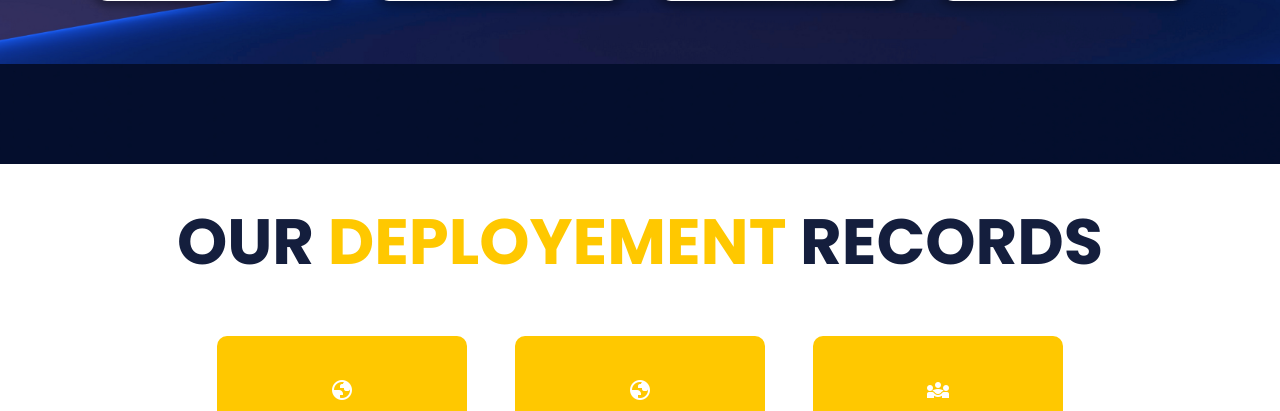
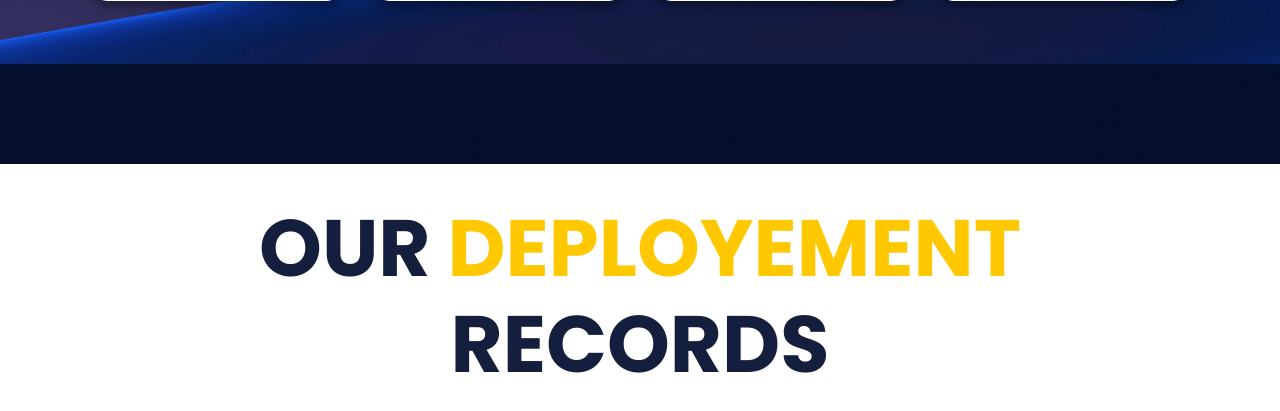
Before and after one commit to reva007kali/perwita, a PHP site: page / in a window 1280 px wide; the page is wider, and only the part inside the window is pictured. Shown: the part 3036-3447 px from the top of that part. Run offline with PHP 8.4, Linux system fonts and the light colour scheme.

Commit message:
commit again

```diff
--- a/css/style.css
+++ b/css/style.css
@@ -617,6 +617,7 @@ video {
     background-color: var(--background-color);
     height: 100vh;
     background-size: contain;
+    overflow: hidden;
     position: relative;
 }
 .deploy .image2 {
@@ -640,12 +641,12 @@ video {
     display: flex;
     flex-direction: column;
     gap: 1rem;
-    width: 100%;
+    /* width: 100%; */
 }
 .deploy-tittle h1 {
     margin: 3.1% 5%;
     text-align: center;
-    font-size: 4em;
+    font-size: 5em;
 }
 .deploy-tittle span {
     color: var(--secondary-color);
@@ -654,7 +655,7 @@ video {
     display: flex;
     justify-content: start;
     align-items: start;
-    height: 100vh;
+    /* height: 100vh; */
     gap: 3rem   ;
 }
 .total-deploy {
@@ -664,7 +665,7 @@ video {
     justify-content: center;
     background-color: var(--secondary-color);
     width: 250px;
-    height: 200px;
+    height: 350px;
     border-radius: 10px;
 }
 
```
